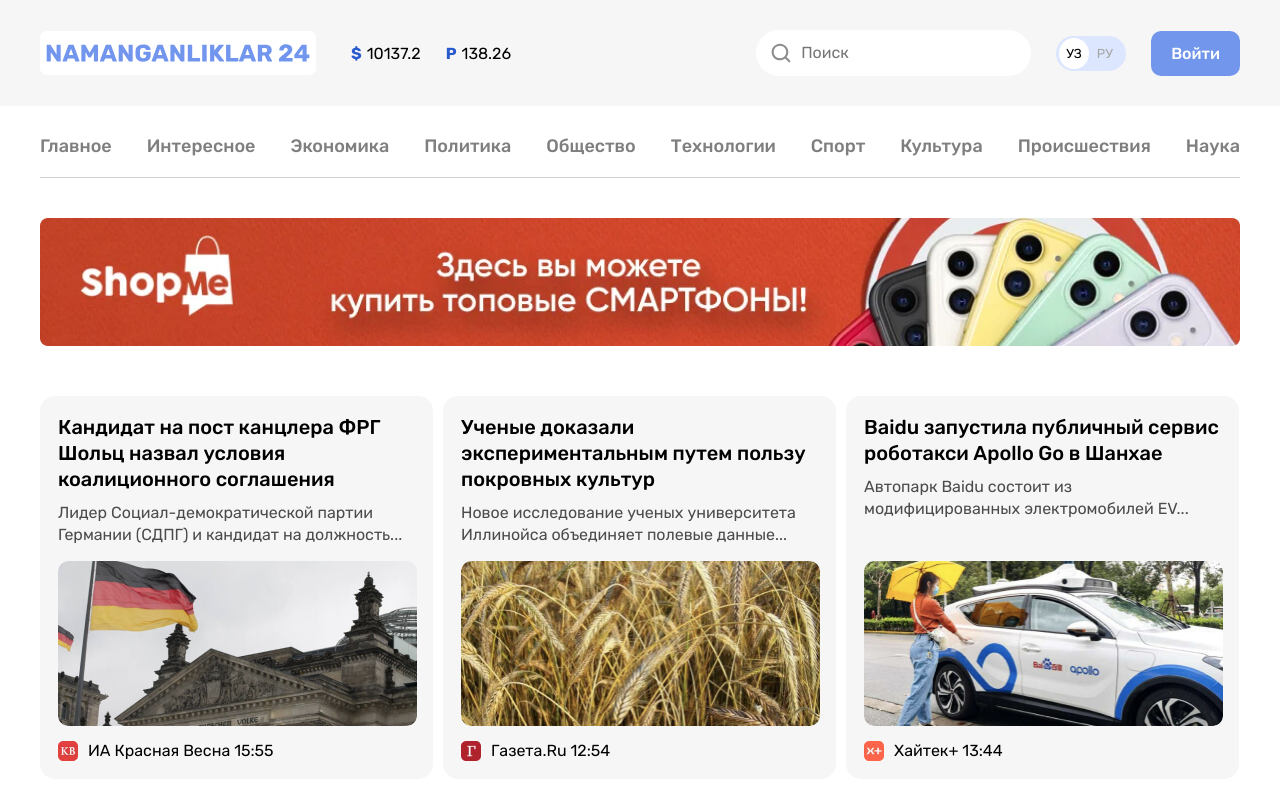
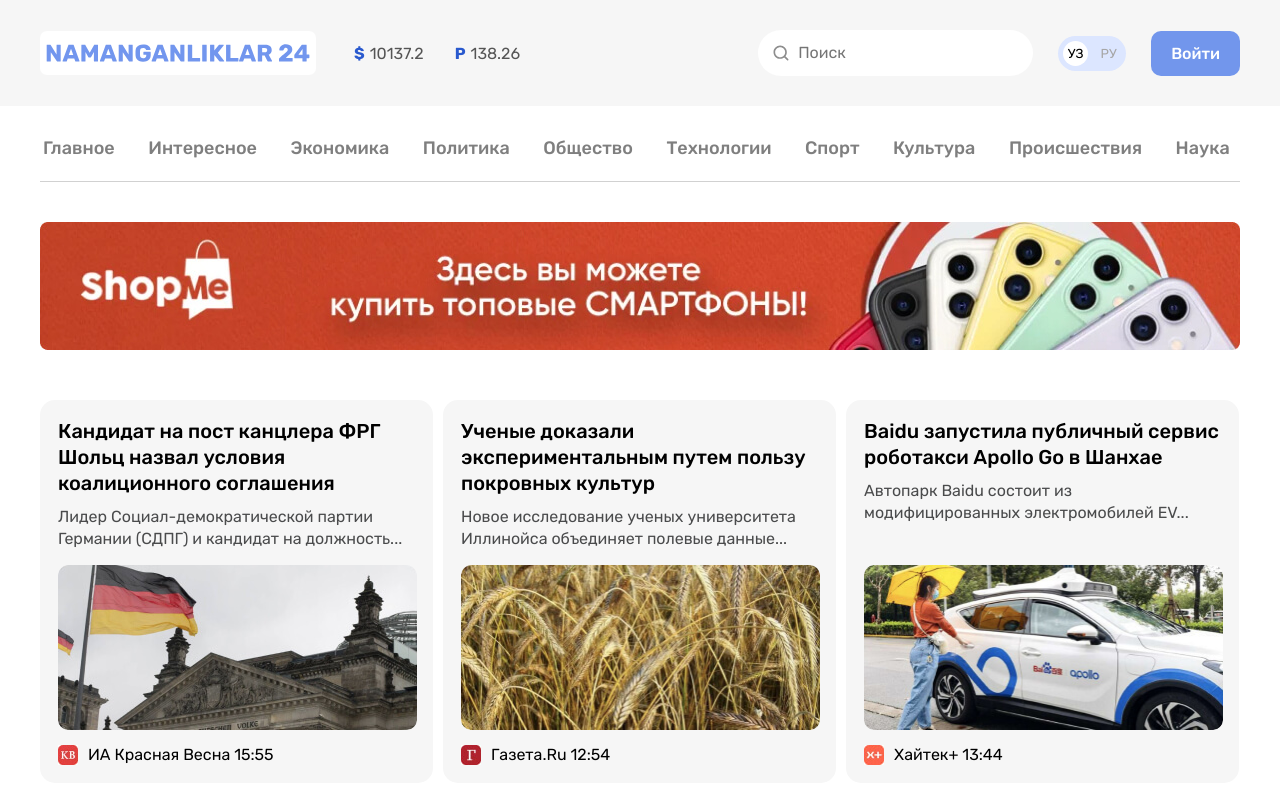
Before and after one commit to Sardor0795/N24, a plain HTML site: page index.html in a window 1280 px wide. Shown: the top 786 px of the page. Drawn offline with Linux system fonts and the light colour scheme.

Commit message:
Add shared css

```diff
--- a/css/shared.css
+++ b/css/shared.css
@@ -1,6 +1,8 @@
 /* GLOBAL CSS */
 
-* {
+*,
+*::before,
+*::after {
   box-sizing: border-box;
   padding: 0;
   margin: 0;
@@ -41,10 +43,38 @@ a {
   text-decoration: none;
   display: block;
   color: #ffffff;
+  transition: opacity 0.3s, color 0.3s;
 }
 
 img {
   display: block;
+}
+
+button,
+span {
+  display: inline-block;
+}
+
+button {
+  cursor: pointer;
+  border: none;
+  transition: opacity 0.3s, color 0.3s;
+}
+
+button:hover {
+  opacity: 0.8;
+}
+
+button:active {
+  opacity: 0.6;
+}
+
+a:hover {
+  opacity: 0.8;
+}
+
+a:active {
+  opacity: 0.6;
 }
 
 /* SITE_HEADER */
@@ -83,6 +113,13 @@ img {
   margin-right: 25px;
 }
 
+.currency-rub,
+.currency-usd {
+  color: #555555;
+  border-radius: 10px;
+  padding: 2px 3px;
+}
+
 .header-search {
   margin-left: auto;
   width: 275px;
@@ -93,35 +130,55 @@ img {
   margin-right: 25px;
 }
 
-.header-search-icon {
-  display: inline-block;
-  margin-left: 15px;
-}
-
 .header-search-input {
   width: 100%;
   display: inline-block;
   border: 0;
+  color: #8d8d8d;
   padding: 14px 0;
-  padding-left: 45px;
+  padding-left: 40px;
   border-radius: 60px;
   background-color: unset;
-  margin-left: -35px;
+  background-image: url("../img/search-icon.svg");
+  background-repeat: no-repeat;
+  background-position: 15px center;
 }
 
 .header-lang {
   background-color: #dce6ff;
+  padding: 5px;
+  display: flex;
+  border-radius: 39px;
+  margin-right: 25px;
+}
+
+.lang {
+  display: inline-block;
   font-weight: 400;
   font-size: 13px;
-  line-height: 15px;
+  width: 25px;
+  height: 25px;
+  line-height: 25px;
   color: #a6a6a6;
-  width: 70px;
-  padding: 2px 0;
-  display: flex;
-  align-items: center;
-  border-radius: 39px;
-  padding-left: 3px;
-  margin-right: 25px;
+  border-radius: 50%;
+  text-align: center;
+}
+
+.lang:hover {
+  opacity: 0.8;
+}
+
+.lang:active {
+  opacity: 0.6;
+}
+
+.lang:not(:last-child) {
+  margin-right: 8px;
+}
+
+.lang.active {
+  background-color: #fff;
+  color: #000000;
 }
 
 .header-lang-active {
@@ -129,7 +186,6 @@ img {
   display: inline-block;
   background-color: #fff;
   padding: 8px 7px;
-  border-radius: 50%;
   margin-right: 8px;
 }
 
@@ -142,6 +198,36 @@ img {
   font-weight: 500;
   line-height: 19px;
   border-radius: 10px;
+}
+
+/* Header nav */
+
+.header-nav {
+  display: flex;
+  flex-wrap: wrap;
+  align-items: center;
+  padding-top: 30px;
+  /* border-bottom: 1px solid #d1d1d1; */
+  /* margin-bottom: 40px; */
+  margin-left: -27.5px;
+}
+
+.header-nav-link {
+  font-weight: 500;
+  font-size: 18px;
+  line-height: 21px;
+  color: #7f7f7f;
+  border-radius: 10px;
+  padding: 2px 3px;
+  margin-bottom: 20px;
+  margin-left: 27.5px;
+}
+
+.line-break {
+  margin-bottom: 40px;
+  border: 0;
+  height: 1px;
+  background-color: #d1d1d1;
 }
 
 /* Main content */
@@ -230,3 +316,12 @@ img {
   line-height: 23px;
   color: #ffffff;
 }
+
+.site-footer a {
+  border-radius: 5px;
+}
+
+.site-footer a:focus {
+  outline: 2px dashed #fff;
+  outline-offset: 4px;
+}
--- a/css/style.css
+++ b/css/style.css
@@ -1,29 +1,17 @@
-
 /* MAIN_CONTENT */
-
-/* main nav */
-
-.main-nav {
-  display: flex;
-  justify-content: space-between;
-  align-items: center;
-  padding-top: 30px;
-  padding-bottom: 20px;
-  border-bottom: 1px solid #d1d1d1;
-  margin-bottom: 40px;
-}
-
-.main-nav-link {
-  font-weight: 500;
-  font-size: 18px;
-  line-height: 21px;
-  color: #7f7f7f;
-}
 
 /* main shop img */
 
 .shop-img {
   margin-bottom: 50px;
+}
+
+.shop-img a {
+  border-radius: 10px;
+}
+
+.shop-img a:hover {
+  opacity: unset;
 }
 
 /* main card section */
@@ -91,7 +79,7 @@
   align-items: center;
   border-radius: 10px;
   justify-content: space-between;
-  background-color: #FFCDA9;
+  background-color: #ffcda9;
   background-image: url("../img/notif-bg.jpg");
 }
 
--- a/index.html
+++ b/index.html
@@ -24,23 +24,42 @@
 
     <!-- Site Header -->
 
-    <header class="site-header">
+    <header>
+        <div class="site-header">
             <div class="container header-container">
                 <a class="header-logo-link" href="#"><img class="header-logo-img" src="img/site-logo.svg" width="264"
                         height="28" alt="Site-logo"></a>
                 <div class="header-currency">
-                <div class="currency-usd"><span class="currency-symbol">$</span>10137.2</div>
-                <div class="currency-rub"><span class="currency-symbol">P</span>138.26</div>
+                    <div><a class="currency-usd" href="#"><span class="currency-symbol">$</span>10137.2</a></div>
+                    <div><a class="currency-rub" href="#"><span class="currency-symbol">P</span>138.26</a></div>
                 </div>
                 <div class="header-search">
-                <img class="header-search-icon" src="img/search-icon.svg" width="20" height="20" alt="">
                     <input type="text" placeholder="Поиск" class="header-search-input">
                 </div>
                 <div class="header-lang">
-                <span class="header-lang-active">УЗ</span>
-                РУ
+                    <a href="#" class="lang active">УЗ</a>
+                    <a href="#" class="lang">РУ</a>
                 </div>
                 <button class="header-btn">Войти</button>
+            </div>
+        </div>
+        <div class="container">
+
+            <!-- Header nav -->
+
+            <ul class="header-nav">
+                <li><a class="header-nav-link" href="#">Главное</a></li>
+                <li><a class="header-nav-link" href="#">Интересное</a></li>
+                <li><a class="header-nav-link" href="#">Экономика</a></li>
+                <li><a class="header-nav-link" href="#">Политика</a></li>
+                <li><a class="header-nav-link" href="#">Общество</a></li>
+                <li><a class="header-nav-link" href="#">Технологии</a></li>
+                <li><a class="header-nav-link" href="#">Спорт</a></li>
+                <li><a class="header-nav-link" href="#">Культура</a></li>
+                <li><a class="header-nav-link" href="#">Происшествия</a></li>
+                <li><a class="header-nav-link" href="#">Наука</a></li>
+            </ul>
+            <hr class="line-break">
         </div>
     </header>
 
@@ -49,25 +68,11 @@
     <main class="main-content">
         <div class="container">
 
-            <!-- main nav -->
-
-            <ul class="main-nav">
-                <li><a class="main-nav-link" href="#">Главное</a></li>
-                <li><a class="main-nav-link" href="#">Интересное</a></li>
-                <li><a class="main-nav-link" href="#">Экономика</a></li>
-                <li><a class="main-nav-link" href="#">Политика</a></li>
-                <li><a class="main-nav-link" href="#">Общество</a></li>
-                <li><a class="main-nav-link" href="#">Технологии</a></li>
-                <li><a class="main-nav-link" href="#">Спорт</a></li>
-                <li><a class="main-nav-link" href="#">Культура</a></li>
-                <li><a class="main-nav-link" href="#">Происшествия</a></li>
-                <li><a class="main-nav-link" href="#">Наука</a></li>
-            </ul>
-
             <!-- main shop img -->
 
             <div class="shop-img">
-                <img src="img/shop-img.jpg" width="1200" height="128" alt="shop img" srcset="img/shop-img.jpg 1x, img/shop-img@2x.jpg 2x">
+                <a href="#"><img src="img/shop-img.jpg" width="1200" height="128" alt="shop img"
+                        srcset="img/shop-img.jpg 1x, img/shop-img@2x.jpg 2x"></a>
             </div>
 
             <!-- main card section -->
@@ -80,9 +85,11 @@
                         <p class="card-text">Лидер Социал-демократической партии Германии (СДПГ) и кандидат на
                             должность...</p>
                     </div>
-                    <img class="card-img" width="359" height="165" src="img/card-1.jpg" alt="" srcset="img/card-1.jpg 1x, img/card-1@2x.jpg 2x">
+                    <img class="card-img" width="359" height="165" src="img/card-1.jpg" alt=""
+                        srcset="img/card-1.jpg 1x, img/card-1@2x.jpg 2x">
                     <div class="card-info">
-                        <img class="card-icon" src="img/card-icon-1.jpg" width="20" height="20" alt="" srcset="img/card-icon-1.jpg 1x, img/card-icon-1@2x.jpg 2x">
+                        <img class="card-icon" src="img/card-icon-1.jpg" width="20" height="20" alt=""
+                            srcset="img/card-icon-1.jpg 1x, img/card-icon-1@2x.jpg 2x">
                         <p>ИА Красная Весна 15:55</p>
                     </div>
                 </div>
@@ -92,9 +99,11 @@
                         <p class="card-text">Новое исследование ученых университета Иллинойса объединяет полевые
                             данные...</p>
                     </div>
-                    <img class="card-img" width="359" height="165" src="img/card-2.jpg" alt="" srcset="img/card-2.jpg 1x, img/card-2@2x.jpg 2x">
+                    <img class="card-img" width="359" height="165" src="img/card-2.jpg" alt=""
+                        srcset="img/card-2.jpg 1x, img/card-2@2x.jpg 2x">
                     <div class="card-info">
-                        <img class="card-icon" src="img/card-icon-2.jpg" width="20" height="20" alt="" srcset="img/card-icon-2.jpg 1x, img/card-icon-2@2x.jpg 2x">
+                        <img class="card-icon" src="img/card-icon-2.jpg" width="20" height="20" alt=""
+                            srcset="img/card-icon-2.jpg 1x, img/card-icon-2@2x.jpg 2x">
                         <p>Газета.Ru 12:54</p>
                     </div>
                 </div>
@@ -103,9 +112,11 @@
                         <h3 class="card-title">Baidu запустила публичный сервис роботакси Apollo Go в Шанхае</h3>
                         <p class="card-text">Автопарк Baidu состоит из модифицированных электромобилей EV... </p>
                     </div>
-                    <img class="card-img" width="359" height="165" src="img/card-3.jpg" alt="" srcset="img/card-3.jpg 1x, img/card-3@2x.jpg 2x">
+                    <img class="card-img" width="359" height="165" src="img/card-3.jpg" alt=""
+                        srcset="img/card-3.jpg 1x, img/card-3@2x.jpg 2x">
                     <div class="card-info">
-                        <img class="card-icon" src="img/card-icon-3.jpg" width="20" height="20" alt="" srcset="img/card-icon-3.jpg 1x, img/card-icon-3@2x.jpg 2x">
+                        <img class="card-icon" src="img/card-icon-3.jpg" width="20" height="20" alt=""
+                            srcset="img/card-icon-3.jpg 1x, img/card-icon-3@2x.jpg 2x">
                         <p>Хайтек+ 13:44</p>
                     </div>
                 </div>
@@ -114,9 +125,11 @@
                         <h3 class="card-title">Стали известны ёмкости аккумуляторов всех моделей iPhone 13</h3>
                         <p class="card-text">Во время презентации iPhone 13 Apple придала большое значения...</p>
                     </div>
-                    <img class="card-img" width="359" height="165" src="img/card-4.jpg" alt="" srcset="img/card-4.jpg 1x, img/card-4@2x.jpg 2x">
+                    <img class="card-img" width="359" height="165" src="img/card-4.jpg" alt=""
+                        srcset="img/card-4.jpg 1x, img/card-4@2x.jpg 2x">
                     <div class="card-info">
-                        <img class="card-icon" src="img/card-icon-4.jpg" width="20" height="20" alt="" srcset="img/card-icon-4.jpg 1x, img/card-icon-4@2x.jpg 2x">
+                        <img class="card-icon" src="img/card-icon-4.jpg" width="20" height="20" alt=""
+                            srcset="img/card-icon-4.jpg 1x, img/card-icon-4@2x.jpg 2x">
                         <p>Digger.ru 14:25</p>
                     </div>
                 </div>
@@ -126,9 +139,11 @@
                             SARS-CoV-2</h3>
                         <p class="card-text">Во время презентации iPhone 13 Apple придала большое значение...</p>
                     </div>
-                    <img class="card-img" width="359" height="165" src="img/card-5.jpg" alt="" srcset="img/card-5.jpg 1x, img/card-5@2x.jpg 2x">
+                    <img class="card-img" width="359" height="165" src="img/card-5.jpg" alt=""
+                        srcset="img/card-5.jpg 1x, img/card-5@2x.jpg 2x">
                     <div class="card-info">
-                        <img class="card-icon" src="img/card-icon-5.jpg" width="20" height="20" alt="" srcset="img/card-icon-5.jpg 1x, img/card-icon-5@2x.jpg 2x">
+                        <img class="card-icon" src="img/card-icon-5.jpg" width="20" height="20" alt=""
+                            srcset="img/card-icon-5.jpg 1x, img/card-icon-5@2x.jpg 2x">
                         <p>Lenta.ru 10:54</p>
                     </div>
                 </div>
@@ -138,9 +153,11 @@
                         <p class="card-text">Две модели китайского бренда JAC из пяти, представленных на российском...
                         </p>
                     </div>
-                    <img class="card-img" width="359" height="165" src="img/card-6.jpg" alt="" srcset="img/card-6.jpg 1x, img/card-6@2x.jpg 2x">
+                    <img class="card-img" width="359" height="165" src="img/card-6.jpg" alt=""
+                        srcset="img/card-6.jpg 1x, img/card-6@2x.jpg 2x">
                     <div class="card-info">
-                        <img class="card-icon" src="img/card-icon-6.jpg" width="20" height="20" alt="" srcset="img/card-icon-6.jpg 1x, img/card-icon-6@2x.jpg 2x">
+                        <img class="card-icon" src="img/card-icon-6.jpg" width="20" height="20" alt=""
+                            srcset="img/card-icon-6.jpg 1x, img/card-icon-6@2x.jpg 2x">
                         <p>Тарантас Ньюс 10:44</p>
                     </div>
                 </div>
@@ -149,7 +166,7 @@
             <!-- main notif -->
 
             <div class="notif">
-                <h3 class="notif-title">Хотите быть в курсе свежих новостей? <br>  Включите уведомления!
+                <h3 class="notif-title">Хотите быть в курсе свежих новостей? <br> Включите уведомления!
                 </h3>
                 <button class="notif-btn">Включит</button>
             </div>
@@ -161,45 +178,64 @@
                 <div class="info-block">
                     <div class="info-left">
                         <div class="info-card">
-                            <img class="info-card-img" src="img/info-img-1.jpg" width="210" height="165" alt="" srcset="img/info-img-1.jpg 1x, img/info-img-1@2x.jpg 2x">
+                            <img class="info-card-img" src="img/info-img-1.jpg" width="210" height="165" alt=""
+                                srcset="img/info-img-1.jpg 1x, img/info-img-1@2x.jpg 2x">
                             <div class="info-card-content">
-                                <h3 class="info-card-title">Китайский Чунцин запустил чартерный рейс для студентов до Британии</h3>
-                                <p class="info-card-text">Чартерный рейс с 244 китайскими студентами вылетел из города центрального подчинения Чунцина на юго-западе Китая в британский Манчестер...</p>
+                                <h3 class="info-card-title">Китайский Чунцин запустил чартерный рейс для студентов до
+                                    Британии</h3>
+                                <p class="info-card-text">Чартерный рейс с 244 китайскими студентами вылетел из города
+                                    центрального подчинения Чунцина на юго-западе Китая в британский Манчестер...</p>
                                 <div class="info-card-about">
-                                    <img class="info-card-about-img" src="img/card-icon-1.jpg" width="20" height="20" alt="" srcset="img/card-icon-1.jpg 1x, img/card-icon-1@2x.jpg 2x">
+                                    <img class="info-card-about-img" src="img/card-icon-1.jpg" width="20" height="20"
+                                        alt="" srcset="img/card-icon-1.jpg 1x, img/card-icon-1@2x.jpg 2x">
                                     ИА Красная Весна 12:25
                                 </div>
                             </div>
                         </div>
                         <div class="info-card">
-                            <img class="info-card-img" src="img/info-img-2.jpg" width="210" height="165" alt="" srcset="img/info-img-2.jpg 1x,img/info-img-2@2x.jpg 2x">
+                            <img class="info-card-img" src="img/info-img-2.jpg" width="210" height="165" alt=""
+                                srcset="img/info-img-2.jpg 1x,img/info-img-2@2x.jpg 2x">
                             <div class="info-card-content">
-                                <h3 class="info-card-title">В Германии выпустят ограниченную партию плюшевых мишек в образе Меркель</h3>
-                                <p class="info-card-text">БЕРЛИН, 19 сентября. / ТАСС/. Знаменитая фабрика по производству плюшевых игрушек в городе Кобург (федеральная земля Бавария) изготовила уникального...</p>
+                                <h3 class="info-card-title">В Германии выпустят ограниченную партию плюшевых мишек в
+                                    образе Меркель</h3>
+                                <p class="info-card-text">БЕРЛИН, 19 сентября. / ТАСС/. Знаменитая фабрика по
+                                    производству плюшевых игрушек в городе Кобург (федеральная земля Бавария) изготовила
+                                    уникального...</p>
                                 <div class="info-card-about">
-                                    <img class="info-card-about-img" src="img/info-icon-2.jpg" width="20" height="20" alt="" srcset="img/info-icon-2.jpg 1x, img/info-icon-2@2x.jpg 2x">
+                                    <img class="info-card-about-img" src="img/info-icon-2.jpg" width="20" height="20"
+                                        alt="" srcset="img/info-icon-2.jpg 1x, img/info-icon-2@2x.jpg 2x">
                                     ТАСС 11:35
                                 </div>
                             </div>
                         </div>
                         <div class="info-card">
-                            <img class="info-card-img" src="img/info-img-3.jpg" width="210" height="165" alt="" srcset="img/info-img-3.jpg 1x, img/info-img-3@2x.jpg 2x">
+                            <img class="info-card-img" src="img/info-img-3.jpg" width="210" height="165" alt=""
+                                srcset="img/info-img-3.jpg 1x, img/info-img-3@2x.jpg 2x">
                             <div class="info-card-content">
-                                <h3 class="info-card-title">Акции КНР утратили доверие инвесторов. Что делать с бумагами прямо сейчас</h3>
-                                <p class="info-card-text">За последние месяцы инвесторы в китайский рынок пережили настоящее потрясение — из-за ужесточения регулирования технологического сектора и критики некоторых...</p>
+                                <h3 class="info-card-title">Акции КНР утратили доверие инвесторов. Что делать с бумагами
+                                    прямо сейчас</h3>
+                                <p class="info-card-text">За последние месяцы инвесторы в китайский рынок пережили
+                                    настоящее потрясение — из-за ужесточения регулирования технологического сектора и
+                                    критики некоторых...</p>
                                 <div class="info-card-about">
-                                    <img class="info-card-about-img" src="img/info-icon-3.jpg" width="20" height="20" alt="" srcset="img/info-icon-3.jpg 1x, img/info-icon-3@2x.jpg 2x">
+                                    <img class="info-card-about-img" src="img/info-icon-3.jpg" width="20" height="20"
+                                        alt="" srcset="img/info-icon-3.jpg 1x, img/info-icon-3@2x.jpg 2x">
                                     РБК Инвестиции 09:35
                                 </div>
                             </div>
                         </div>
                         <div class="info-card">
-                            <img class="info-card-img" src="img/info-img-4.jpg" width="210" height="165" alt="" srcset="img/info-img-4.jpg 1x, img/info-img-4@2x.jpg 2x">
+                            <img class="info-card-img" src="img/info-img-4.jpg" width="210" height="165" alt=""
+                                srcset="img/info-img-4.jpg 1x, img/info-img-4@2x.jpg 2x">
                             <div class="info-card-content">
-                                <h3 class="info-card-title">Китай раскритиковал заключенный Австралией, США и Великобританией антикитайский союз AUKUS</h3>
-                                <p class="info-card-text">Не только Франция, которая лишилась многомиллиардного контракта с Австралий, осталась недовольна созданием трехстороннего оборонного альянса AUKUS, пишет Anna-News.info</p>
+                                <h3 class="info-card-title">Китай раскритиковал заключенный Австралией, США и
+                                    Великобританией антикитайский союз AUKUS</h3>
+                                <p class="info-card-text">Не только Франция, которая лишилась многомиллиардного
+                                    контракта с Австралий, осталась недовольна созданием трехстороннего оборонного
+                                    альянса AUKUS, пишет Anna-News.info</p>
                                 <div class="info-card-about">
-                                    <img class="info-card-about-img" src="img/info-icon-4.jpg" width="20" height="20" alt="" srcset="img/info-icon-4.jpg 1x, img/info-icon-4@2x.jpg 2x">
+                                    <img class="info-card-about-img" src="img/info-icon-4.jpg" width="20" height="20"
+                                        alt="" srcset="img/info-icon-4.jpg 1x, img/info-icon-4@2x.jpg 2x">
                                     Solenka.info 19:43
                                 </div>
                             </div>
@@ -226,7 +262,8 @@
                                 <p class="right-info-time">Sputnik Узбекистан 14:09</p>
                             </div>
                         </div>
-                        <img class="right-info-img" src="img/info-big-img.jpg"  height="335" alt="" srcset="img/info-big-img.jpg 1x, img/info-big-img@2x.jpg 2x">
+                        <img class="right-info-img" src="img/info-big-img.jpg" height="335" alt=""
+                            srcset="img/info-big-img.jpg 1x, img/info-big-img@2x.jpg 2x">
                     </div>
                 </div>
             </section>
```
Lines whose indentation alone changed are shown as unchanged.
